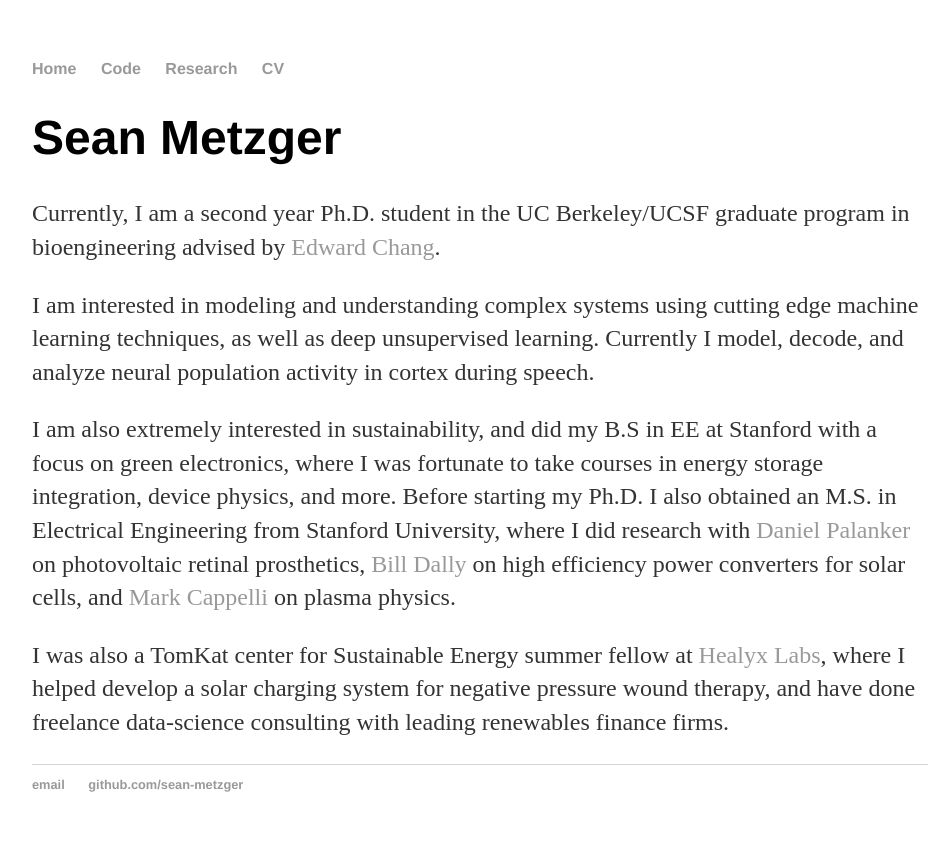
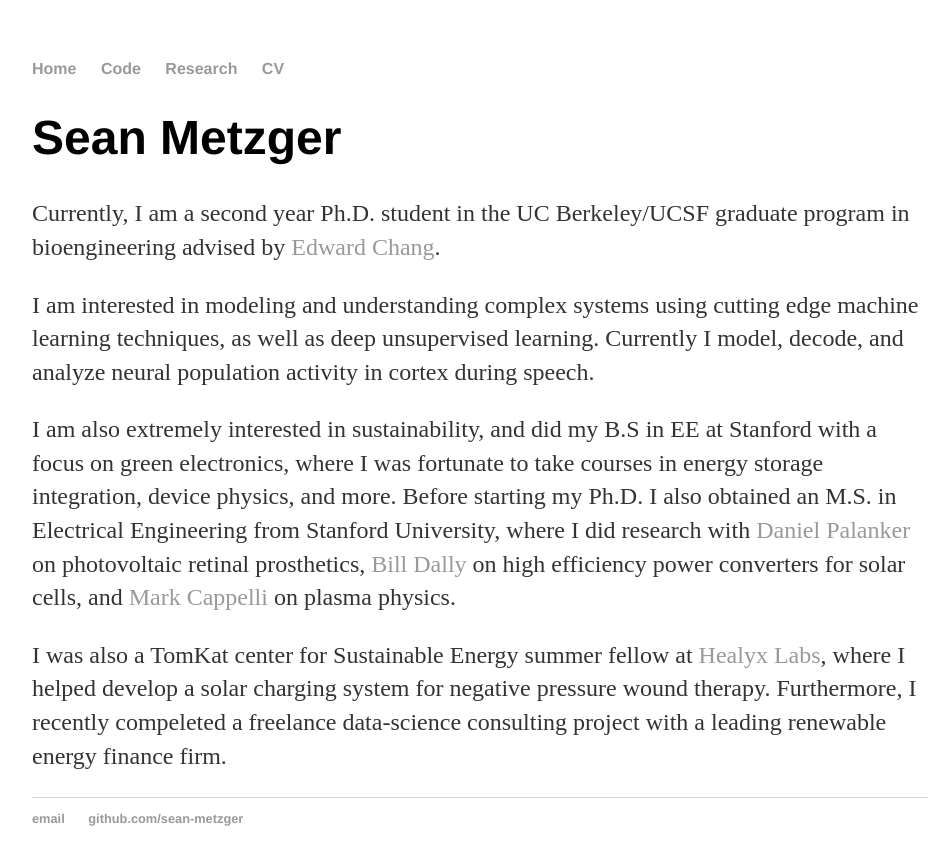
Before and after one commit to sean-metzger/sean-metzger.github.io, a Jekyll site: the page built from index.html, in a window 1280 px wide. Shown: the top 865 px of the page, without its empty margins (160-1109 px from the left). Built offline with Jekyll 4.4.1, drawn with Linux system fonts in a browser that asks for light colours.

Commit message:
Update index.html

```diff
--- a/index.html
+++ b/index.html
@@ -10,6 +10,6 @@ title: Sean Metzger
 
 		<p>I am also extremely interested in sustainability, and did my B.S in EE at Stanford with a focus on green electronics, where I was fortunate to take courses in energy storage integration, device physics, and more.
 			Before starting my Ph.D. I also obtained an M.S. in Electrical Engineering from Stanford University, where I did research with <a href="https://web.stanford.edu/~palanker/lab/">Daniel Palanker</a> on photovoltaic retinal prosthetics, <a href="https://profiles.stanford.edu/william-dally">Bill Dally</a> on high efficiency power converters for solar cells, and <a href="https://profiles.stanford.edu/mark-cappelli">Mark Cappelli</a> on plasma physics.</p>
-		<p>I was also a TomKat center for Sustainable Energy summer fellow at <a href="https://www.healyxlabs.com/">Healyx Labs</a>, where I helped develop a solar charging system for negative pressure wound therapy, and have done freelance data-science consulting with leading renewables finance firms.</p>
+		<p>I was also a TomKat center for Sustainable Energy summer fellow at <a href="https://www.healyxlabs.com/">Healyx Labs</a>, where I helped develop a solar charging system for negative pressure wound therapy. Furthermore, I recently compeleted a freelance data-science consulting project with a leading renewable energy finance firm.</p>
 
 </div><!-- /.blurb -->
```
